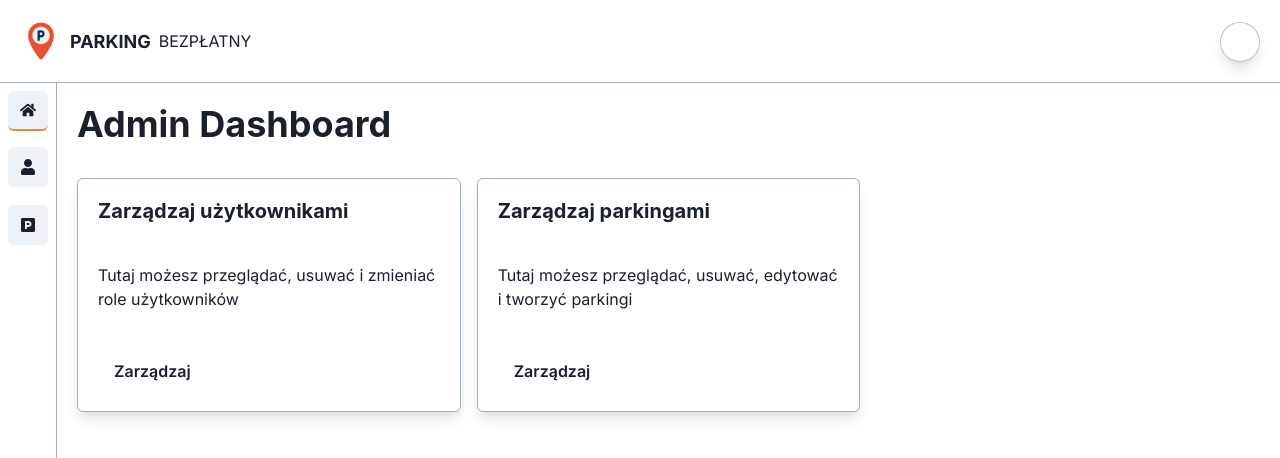
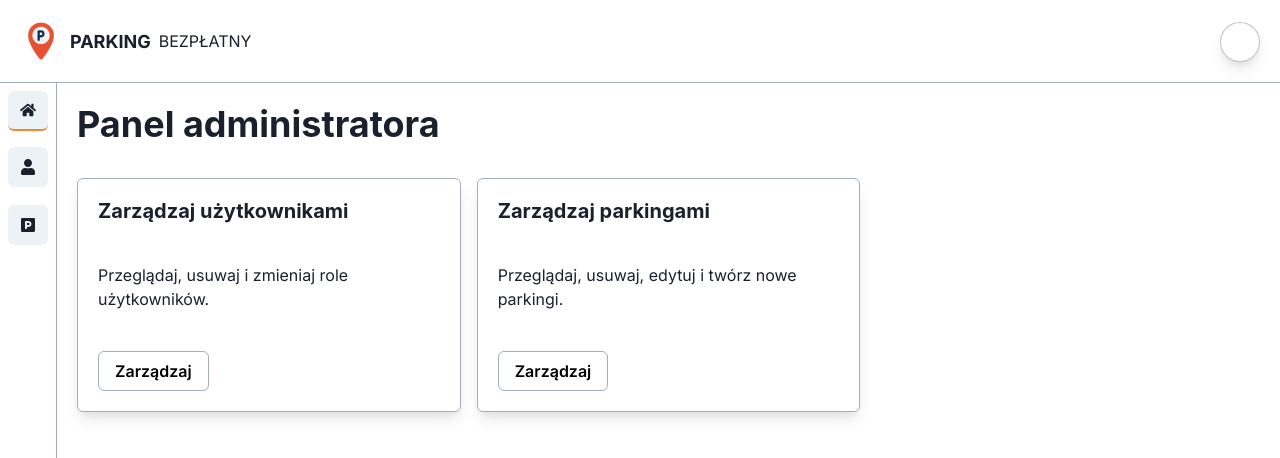
Before and after one commit to parkingbezplatny/app, a Next.js app: page /admin in a window 1280 px wide. Shown: the top 458 px of the page. Built offline with nearby package versions, Linux system fonts and the light colour scheme; no server answers.

Commit message:
Fixed typos

```diff
--- a/app/(pages)/admin/page.tsx
+++ b/app/(pages)/admin/page.tsx
@@ -14,7 +14,7 @@ import React from "react";
 function Admin() {
   return (
     <Flex direction="column" gap="2rem">
-      <Heading>Admin Dashboard</Heading>
+      <Heading>Panel administratora</Heading>
       <Grid
         templateColumns={{
           base: "repeat(1, 1fr)",
@@ -26,14 +26,21 @@ function Admin() {
         <GridItem>
           <AdminCard
             header={"Zarządzaj użytkownikami"}
-            body={
-              <Text>
-                Tutaj możesz przeglądać, usuwać i zmieniać role użytkowników
-              </Text>
-            }
+            body={<Text>Przeglądaj, usuwaj i zmieniaj role użytkowników.</Text>}
             footer={
               <Link href="/admin/user">
-                <Button variant="ghost" minW="100px">
+                <Button
+                  border="1px"
+                  borderColor="gray.400"
+                  bg="transparent"
+                  _hover={{
+                    bg: "#C05621",
+                    textColor: "white",
+                    border: "1px solid white",
+                  }}
+                  textColor="black"
+                  minW="100px"
+                >
                   Zarządzaj
                 </Button>
               </Link>
@@ -44,13 +51,22 @@ function Admin() {
           <AdminCard
             header={"Zarządzaj parkingami"}
             body={
-              <Text>
-                Tutaj możesz przeglądać, usuwać, edytować i tworzyć parkingi
-              </Text>
+              <Text>Przeglądaj, usuwaj, edytuj i twórz nowe parkingi.</Text>
             }
             footer={
               <Link href="/admin/parking">
-                <Button variant="ghost" minW="100px">
+                <Button
+                  border="1px"
+                  borderColor="gray.400"
+                  bg="transparent"
+                  _hover={{
+                    bg: "#C05621",
+                    textColor: "white",
+                    border: "1px solid white",
+                  }}
+                  textColor="black"
+                  minW="100px"
+                >
                   Zarządzaj
                 </Button>
               </Link>
```
